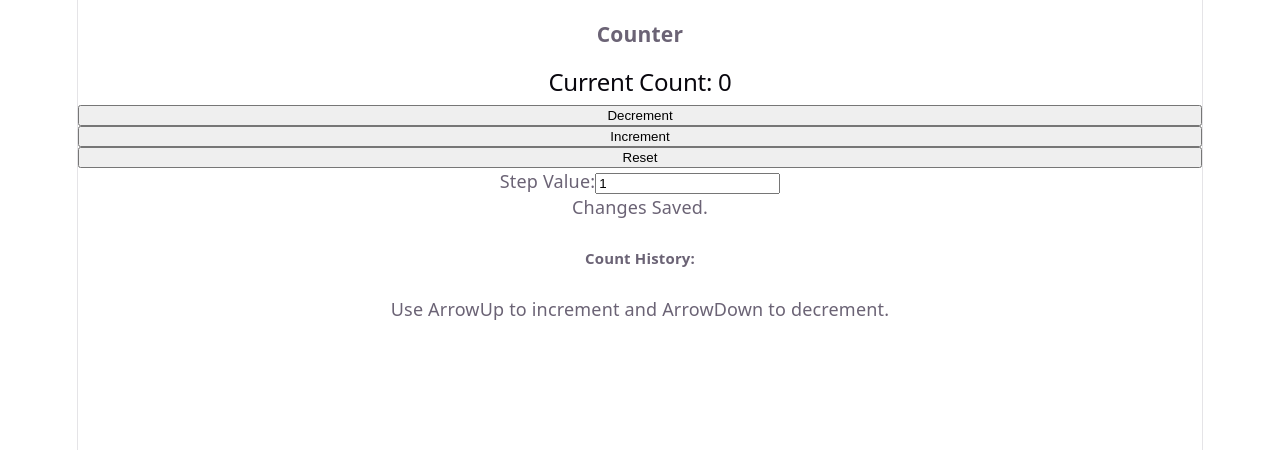
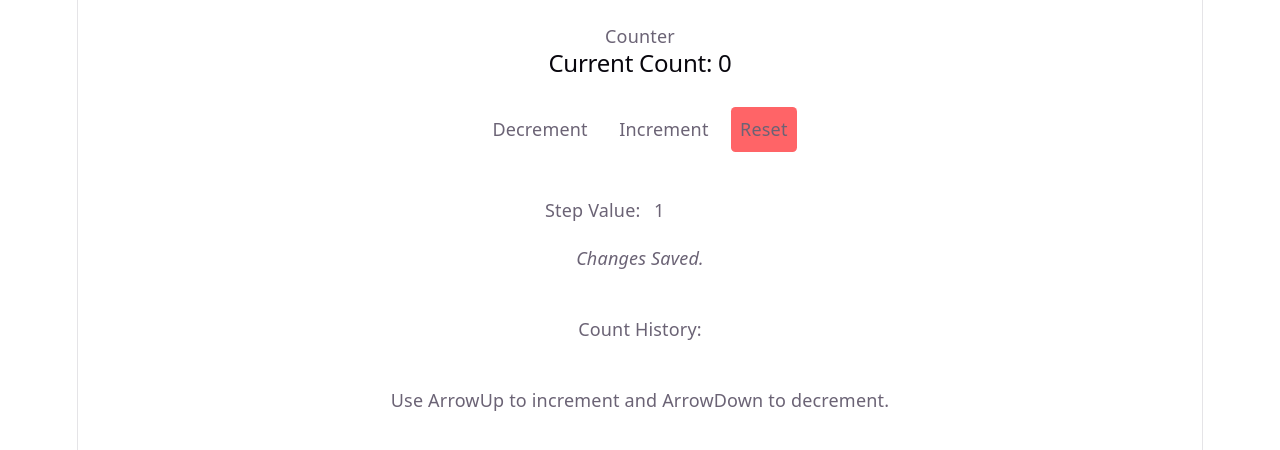
Before and after one commit to Shanu-Priya-ds/advance-counter-react, a React (Vite) app: page / in a window 1280 px wide. Shown: the top 450 px of the page. Built offline with nearby package versions, Linux system fonts and the light colour scheme.

Commit message:
added tailwind css styles

```diff
--- a/package.json
+++ b/package.json
@@ -10,8 +10,10 @@
     "preview": "vite preview"
   },
   "dependencies": {
+    "@tailwindcss/vite": "^4.2.4",
     "react": "^19.2.5",
-    "react-dom": "^19.2.5"
+    "react-dom": "^19.2.5",
+    "tailwindcss": "^4.2.4"
   },
   "devDependencies": {
     "@babel/core": "^7.29.0",
--- a/src/App.css
+++ b/src/App.css
@@ -0,0 +1 @@
+@import "tailwindcss";
--- a/src/components/AdvancedCounter.tsx
+++ b/src/components/AdvancedCounter.tsx
@@ -43,6 +43,7 @@ function AdvancedCounter() {
     const handleReset = () => {
         setCount(0);
         setCountHistory(null);
+        setStepValue(1);
         localStorage.setItem("countHistory", "");
     }
 
@@ -148,24 +149,26 @@ function AdvancedCounter() {
         stepValueRef.current = stepValue;
     }, [stepValue]);
 
-    return (<>
+    return (<div className="border-solid border-white m-5">
         <h3>Counter</h3>
         <h2>Current Count: {count}</h2>
-        <button type="button" onClick={handleDecrement} >Decrement</button>
-        <button type="button" onClick={handleIncrement} >Increment</button>
-        <button type="button" onClick={handleReset}>Reset</button>
-        <div>
+        <div className="flex gap-3 justify-center p-5">
+        <button type="button" className=" bg-white cursor-pointer p-2 rounded-sm" onClick={handleDecrement} >Decrement</button>
+        <button type="button" className=" bg-white  cursor-pointer p-2 rounded-sm" onClick={handleIncrement} >Increment</button>
+        <button type="button" className=" bg-red-400  cursor-pointer p-2 rounded-sm" onClick={handleReset}>Reset</button>
+        </div>
+        <div className="m-2">
             <label>Step Value:</label>
-            <input type="number" min={1} onChange={updateStepValue} value={stepValue}></input>
+            <input type="number" min={1} className=" m-3 w-15 bg-white" onChange={updateStepValue} value={stepValue}></input>
             <></>
         </div>
-        <span>{status}</span>
-        <div>
+        <i>{status}</i>
+        <div className="m-10">
             <h5>Count History: {countHistory?.counts?.length}</h5>
             {countHistory?.counts?.map((history) => <div key={history.id}>{history.count}</div>)}
         </div>
         <span>Use ArrowUp to increment and ArrowDown to decrement.</span>
-    </>)
+    </div>)
 }
 
 export default AdvancedCounter;
--- a/vite.config.ts
+++ b/vite.config.ts
@@ -1,11 +1,13 @@
 import { defineConfig } from 'vite'
 import react, { reactCompilerPreset } from '@vitejs/plugin-react'
 import babel from '@rolldown/plugin-babel'
+import tailwindcss from '@tailwindcss/vite'
 
 // https://vite.dev/config/
 export default defineConfig({
   plugins: [
     react(),
+    tailwindcss(),
     babel({ presets: [reactCompilerPreset()] })
   ],
 })
```
Also changed, not shown: 1 other file (tests, documents, lock files or other folders).
